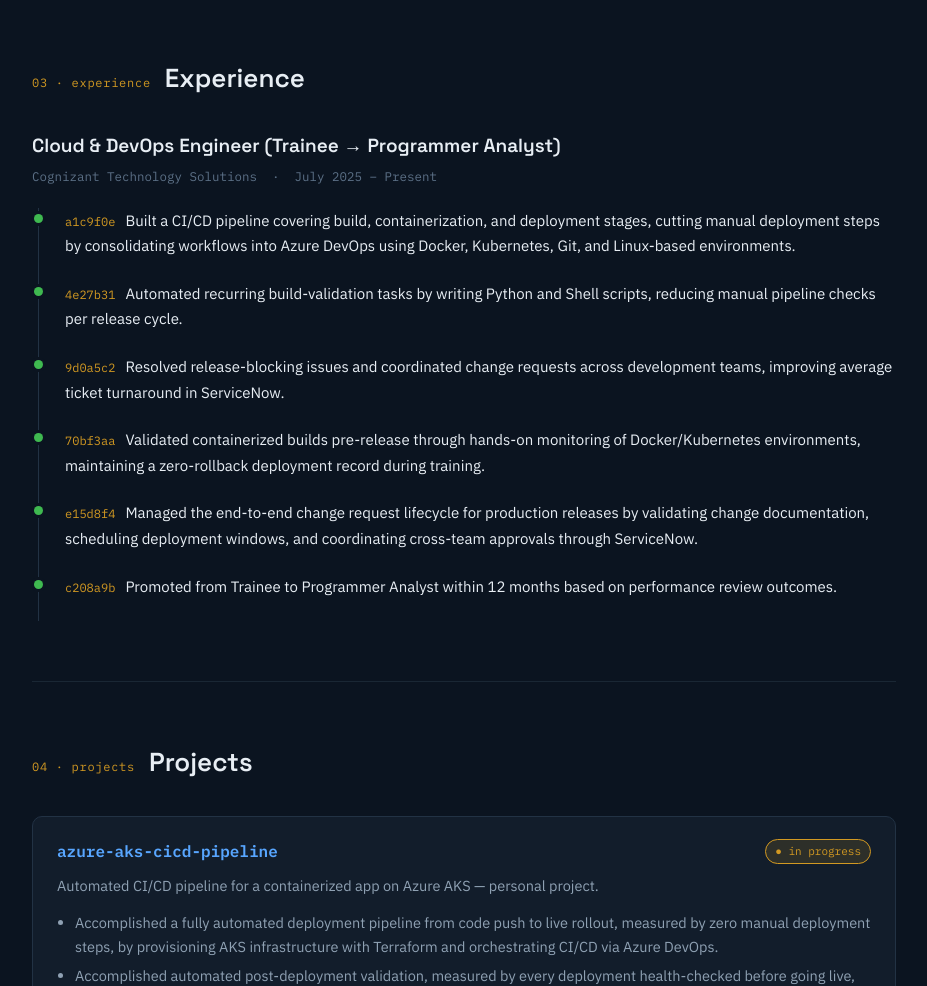
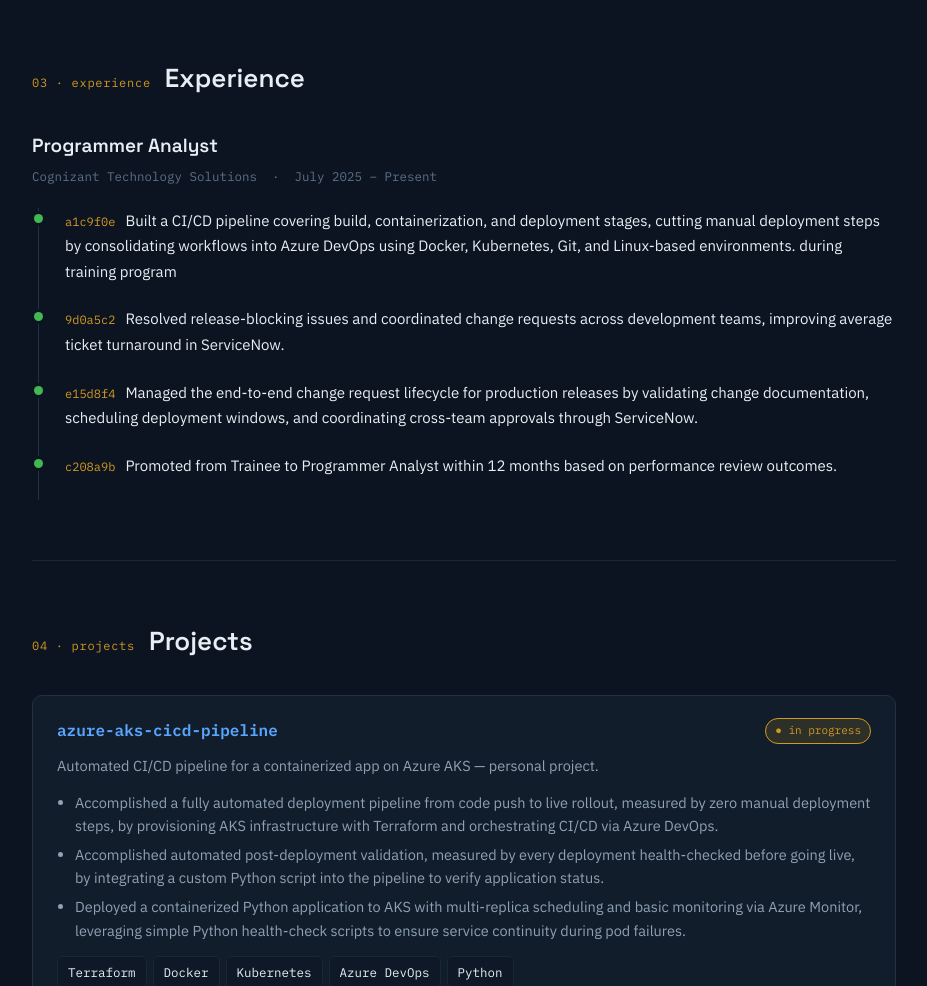
Before and after one commit to saik1807/potfolio, a plain HTML site: page index.html in a window 1280 px wide. Shown: the part 1665-2651 px from the top of the page, without its empty margins (176-1103 px from the left). Drawn offline with Linux system fonts and the light colour scheme.

Commit message:
linkedin update

```diff
--- a/index.html
+++ b/index.html
@@ -54,7 +54,7 @@
                 <a class="btn primary" href="mailto:khanthsai@gmail.com">Get in touch</a>
                 <a class="btn" href="https://storage.googleapis.com/saikhanth_resume/Sai_Khanth_KA_Resume.pdf" target="_blank" rel="noopener noreferrer">Download résumé
                     (PDF)</a>
-                <a class="btn" href="https://www.linkedin.com/in/sai-khanth-439595300/" target="_blank" rel="noopener">LinkedIn ↗</a>
+                <a class="btn" href="https://www.linkedin.com/in/sai-khanth/" target="_blank" rel="noopener">LinkedIn ↗</a>
             </div>
         </section>
 
@@ -119,23 +119,19 @@
                 <h2>Experience</h2>
             </div>
             <div class="job-head">
-                <div class="job-title">Cloud &amp; DevOps Engineer (Trainee → Programmer Analyst)</div>
+                <div class="job-title"> Programmer Analyst</div>
                 <div class="job-meta">Cognizant Technology Solutions&nbsp;&nbsp;·&nbsp;&nbsp;July 2025 – Present</div>
             </div>
             <div class="commit-log">
                 <div class="commit"><span class="hash">a1c9f0e</span><span class="msg">Built a CI/CD pipeline covering
                         build, containerization, and deployment stages, cutting manual deployment steps by consolidating
-                        workflows into Azure DevOps using Docker, Kubernetes, Git, and Linux-based environments.</span>
+                        workflows into Azure DevOps using Docker, Kubernetes, Git, and Linux-based environments. during training program</span>
                 </div>
-                <div class="commit"><span class="hash">4e27b31</span><span class="msg">Automated recurring
-                        build-validation tasks by writing Python and Shell scripts, reducing manual pipeline checks per
-                        release cycle.</span></div>
+
                 <div class="commit"><span class="hash">9d0a5c2</span><span class="msg">Resolved release-blocking issues
                         and coordinated change requests across development teams, improving average ticket turnaround in
                         ServiceNow.</span></div>
-                <div class="commit"><span class="hash">70bf3aa</span><span class="msg">Validated containerized builds
-                        pre-release through hands-on monitoring of Docker/Kubernetes environments, maintaining a
-                        zero-rollback deployment record during training.</span></div>
+
                 <div class="commit"><span class="hash">e15d8f4</span><span class="msg">Managed the end-to-end change
                         request lifecycle for production releases by validating change documentation, scheduling
                         deployment windows, and coordinating cross-team approvals through ServiceNow.</span></div>
```
